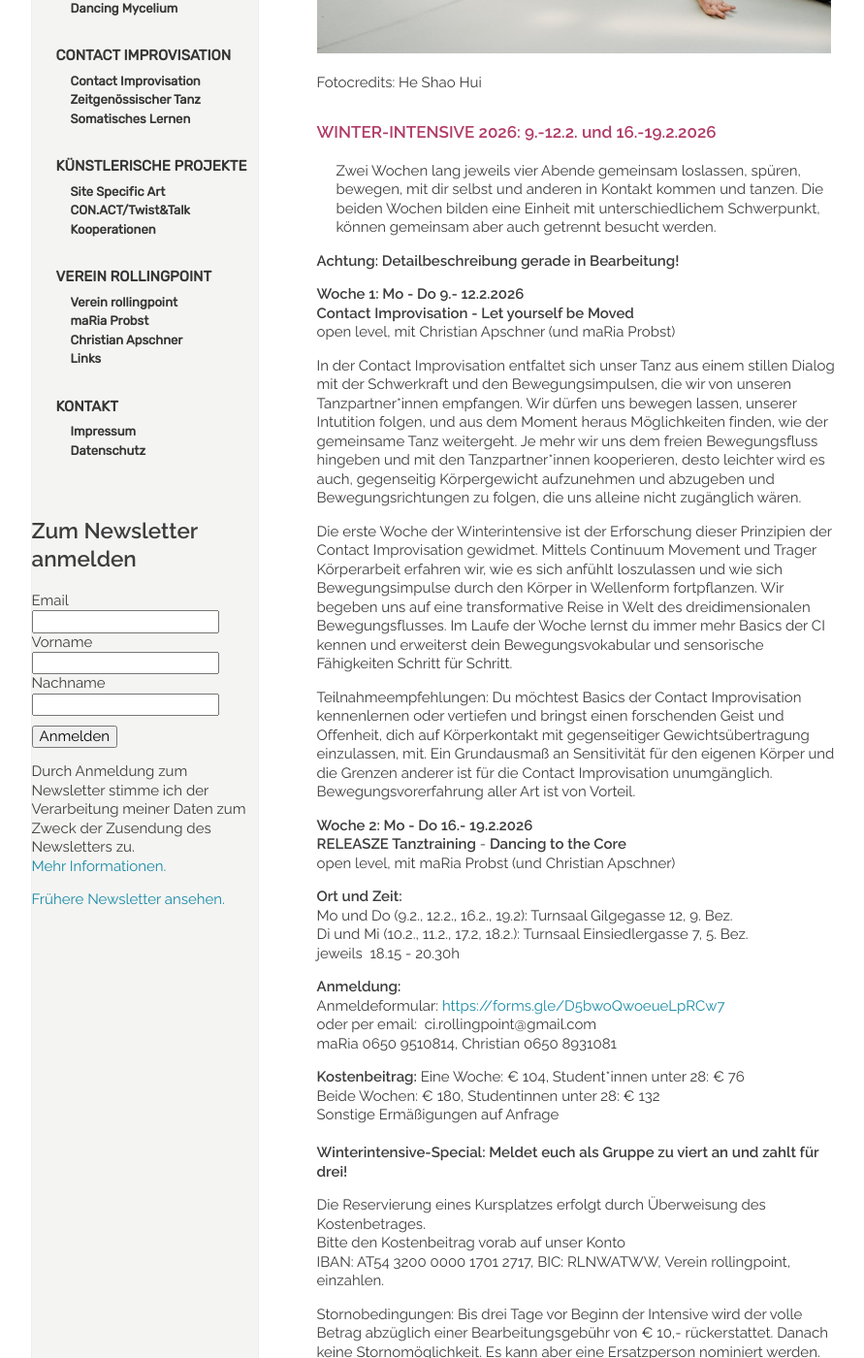
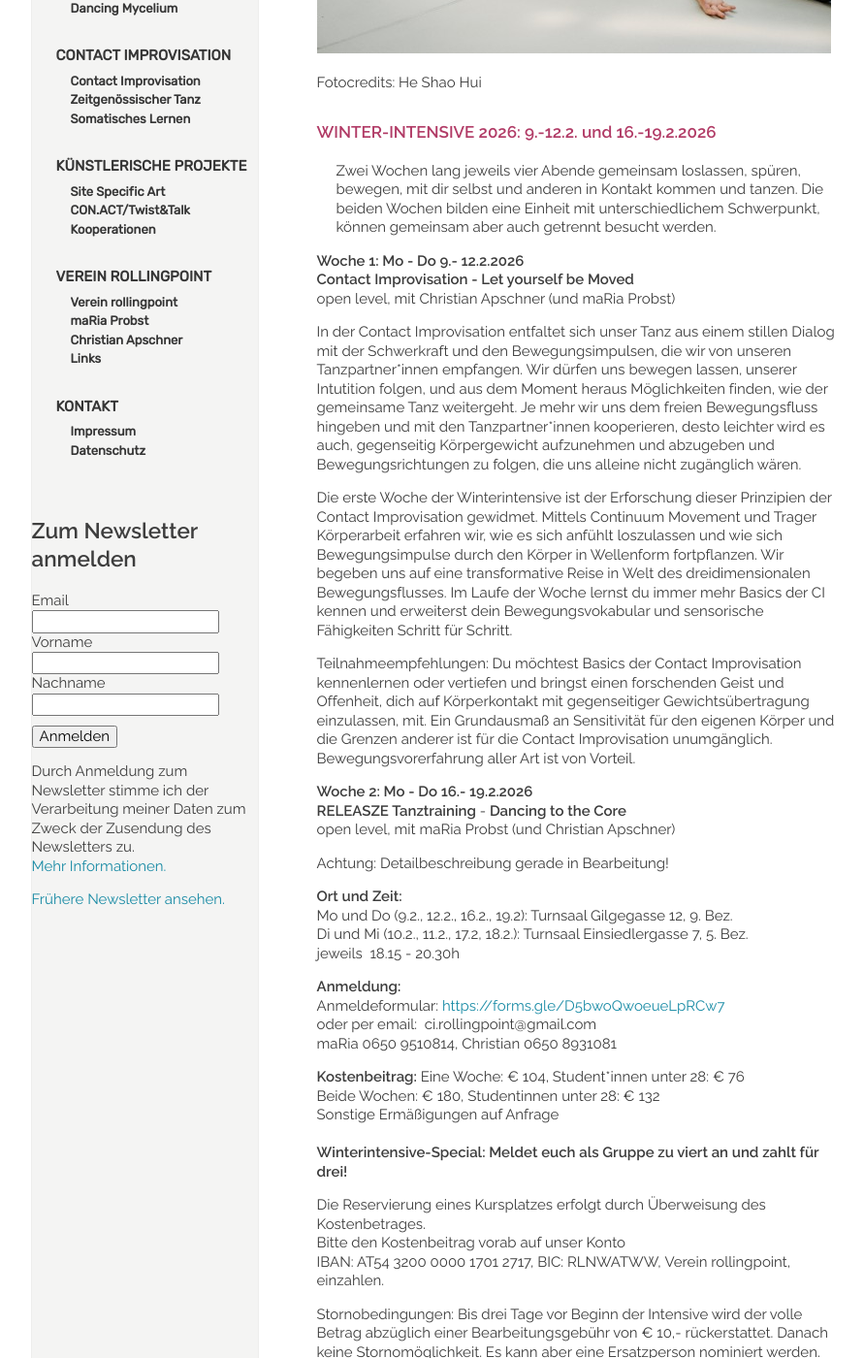
Before and after one commit to manulari/rollingpointat, a Jekyll site: the page built from _pages_de/winterintensive.md, in a window 1280 px wide and 1400 px high, scrolled down 483 px. Shown: the whole window at 97% size, without its empty margins (152-1043 px from the left). Built offline with Jekyll 4.4.1, drawn with Linux system fonts in a browser that asks for light colours; comment, search, counter and statistics services are not loaded; part of the change alters nothing that is shown.

```diff
--- a/_pages_de/winterintensive.md
+++ b/_pages_de/winterintensive.md
@@ -15,8 +15,6 @@ Fotocredits: He Shao Hui
 \
 Zwei Wochen lang jeweils vier Abende gemeinsam loslassen, spüren, bewegen, mit dir selbst und anderen in Kontakt kommen und tanzen. Die beiden Wochen bilden eine Einheit mit unterschiedlichem Schwerpunkt, können gemeinsam aber auch getrennt besucht werden.
 
-**Achtung: Detailbeschreibung gerade in Bearbeitung!**
-
 **Woche 1: Mo - Do 9.- 12.2.2026**\
 **Contact Improvisation - Let yourself be Moved** \
 open level, mit Christian Apschner (und maRia Probst)
@@ -30,6 +28,8 @@ Teilnahmeempfehlungen: Du möchtest Basics der Contact Improvisation kennenlerne
 **Woche 2: Mo - Do 16.- 19.2.2026**\
 **RELEASZE Tanztraining**  - **Dancing to the Core**\
 open level, mit maRia Probst (und Christian Apschner)
+
+Achtung: Detailbeschreibung gerade in Bearbeitung!
 
 **Ort und Zeit:**\
 Mo und Do (9.2., 12.2., 16.2., 19.2): Turnsaal Gilgegasse 12, 9. Bez.\
```
